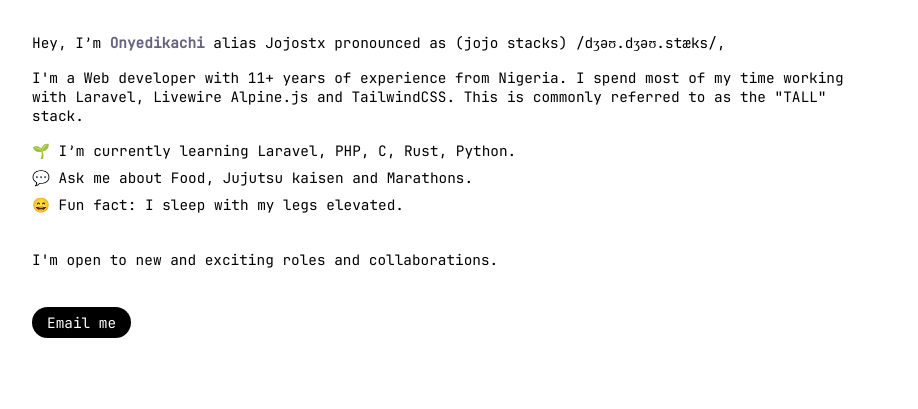
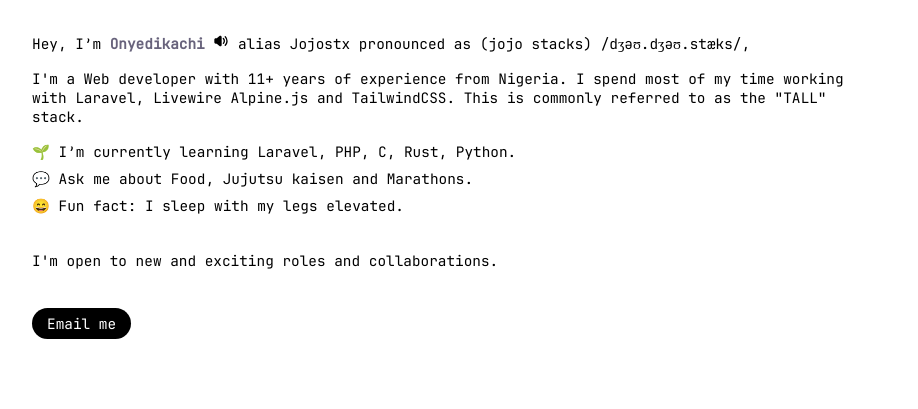
Before and after one commit to jojostx/dicashi, a plain HTML site: page index.html in a window 1280 px wide. Shown: the part 157-566 px from the top of the page, without its empty margins (181-1099 px from the left). Drawn offline with Linux system fonts and the light colour scheme.

Commit message:
JJK-101 :: implement home page

```diff
--- a/index.html
+++ b/index.html
@@ -22,9 +22,37 @@
         <div class="bio">
           <div class="bio-lead">
             <p>
-              Hey, I’m <span class="bio-name">Onyedikachi</span> <span class="bio-text-light">alias Jojostx pronounced
-                as (jojo stacks)
-                /dʒəʊ.dʒəʊ.stæks/</span>,
+              Hey, I’m
+              <span class="bio-name">Onyedikachi
+                <button id="playButton">
+                  <svg class="speaker-icon" aria-hidden="true" xmlns="http://www.w3.org/2000/svg" fill="currentColor"
+                    viewBox="0 0 24 24">
+                    <path
+                      d="M13 6.037c0-1.724-1.978-2.665-3.28-1.562L5.638 7.933H4c-1.105 0-2 .91-2 2.034v4.066c0 1.123.895 2.034 2 2.034h1.638l4.082 3.458c1.302 1.104 3.28.162 3.28-1.562V6.037Z">
+                    </path>
+                    <path fill-rule="evenodd"
+                      d="M14.786 7.658a.988.988 0 0 1 1.414-.014A6.135 6.135 0 0 1 18 12c0 1.662-.655 3.17-1.715 4.27a.989.989 0 0 1-1.414.014 1.029 1.029 0 0 1-.014-1.437A4.085 4.085 0 0 0 16 12a4.085 4.085 0 0 0-1.2-2.904 1.029 1.029 0 0 1-.014-1.438Z"
+                      clip-rule="evenodd"></path>
+                    <path fill-rule="evenodd"
+                      d="M17.657 4.811a.988.988 0 0 1 1.414 0A10.224 10.224 0 0 1 22 12c0 2.807-1.12 5.35-2.929 7.189a.988.988 0 0 1-1.414 0 1.029 1.029 0 0 1 0-1.438A8.173 8.173 0 0 0 20 12a8.173 8.173 0 0 0-2.343-5.751 1.029 1.029 0 0 1 0-1.438Z"
+                      clip-rule="evenodd"></path>
+                  </svg>
+                  <audio id="myAudio">
+                    <source src="sounds/name-pronounciation.mp3" type="audio/mpeg">
+                    Your browser does not support the audio element.
+                  </audio>
+                </button>
+                <script>
+                  const playButton = document.getElementById('playButton');
+                  const audio = document.getElementById('myAudio');
+
+                  playButton.addEventListener('click',
+                    () => {
+                      audio.play();
+                    });
+                </script>
+              </span>
+              <span class="bio-text-light">alias Jojostx pronounced as (jojo stacks) /dʒəʊ.dʒəʊ.stæks/</span>,
             </p>
           </div>
           <div class="bio-main">
--- a/styles.css
+++ b/styles.css
@@ -51,18 +51,25 @@
   text-decoration: none;
 }
 
+button {
+  border: none;
+  background-color: transparent;
+  padding: 0;
+  cursor: pointer;
+  padding-block: 0px;
+  padding-inline: 0px;
+}
+
 img {
   max-width: 100%;
   height: auto;
 }
 
-.color-black-primary {}
-
-.color-black-secondary {}
-
-.color-blue-primary {}
-
-.color-blue-secondary {}
+.speaker-icon {
+  width: 1rem;
+  height: 1rem;
+  color: var(--color-black-primary);
+}
 
 .main {
   width: 100%;
```
Also changed, not shown: 2 other files.
